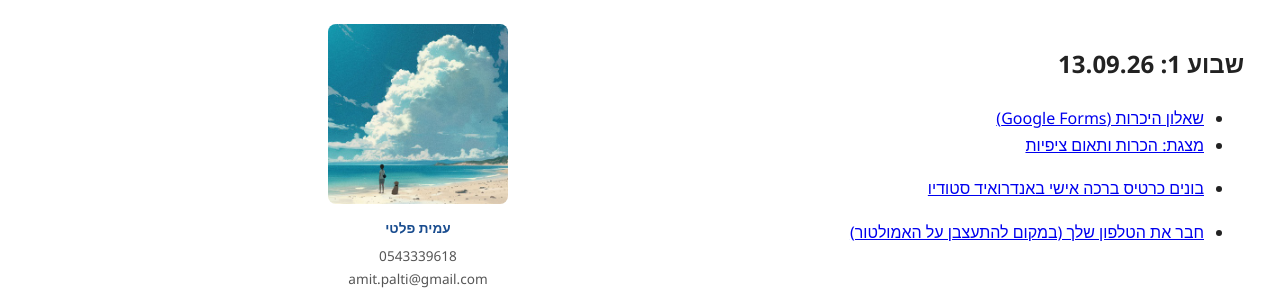
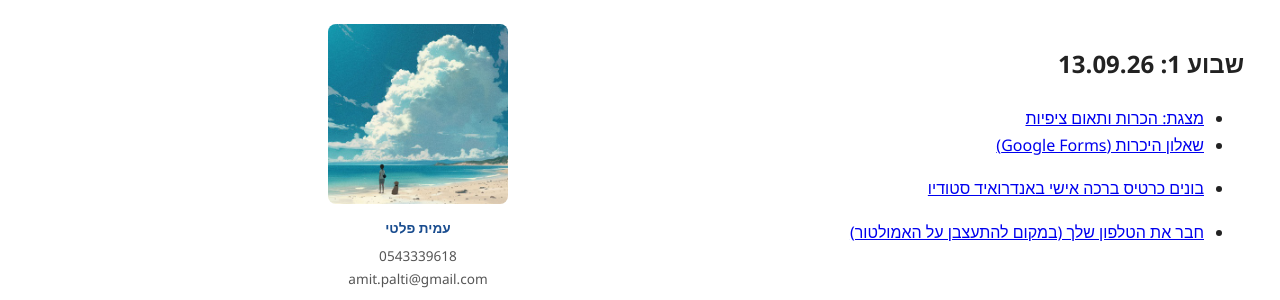
Before and after one commit to megidocs/amit4change, a Jekyll site: the page built from students/kita-yb/syllabus/week-01/index.md, in a window 1280 px wide. Shown: the part 157-457 px from the top of the page. Built offline with Jekyll 4.4.1, drawn with Linux system fonts in a browser that asks for light colours; part of the change alters nothing that is shown.

```diff
--- a/students/kita-yb/syllabus/week-01/index.md
+++ b/students/kita-yb/syllabus/week-01/index.md
@@ -5,9 +5,8 @@ permalink: /students/kita-yb/syllabus/week-01/
 ---
 
 ## שבוע 1: 13.09.26
-
+- [מצגת: הכרות ותאום ציפיות](https://drive.google.com/file/d/1ur_jXmOAQRhqOuPG5VNTVGBVgEk3x6t2/view?usp=sharing)
 - [שאלון היכרות (Google Forms)](https://forms.gle/yTkNv7xG9gwJw2yV8)
-- [מצגת: הכרות ותאום ציפיות](REPLACE_ME)
 - <!-- TODO: להחליף בקישור פנימי לאחר ייבוא המדריך אל guides/android-for-dummies/ -->
   [בונים כרטיס ברכה אישי באנדרואיד סטודיו](https://claude.ai/public/artifacts/c7b76e8a-5da5-4759-8228-ab9fd14e3725)
 - [חבר את הטלפון שלך (במקום להתעצבן על האמולטור)](https://claude.ai/public/artifacts/97656af9-c0b8-461a-8bc1-92c9440d64a1)
```
